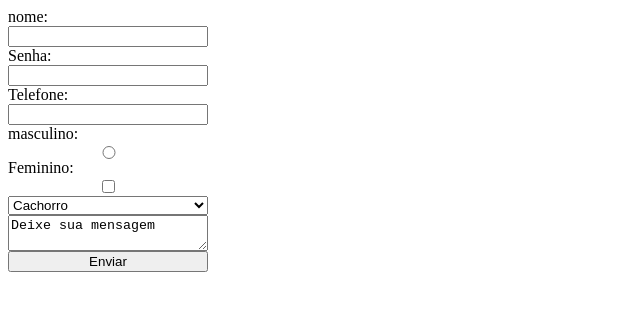
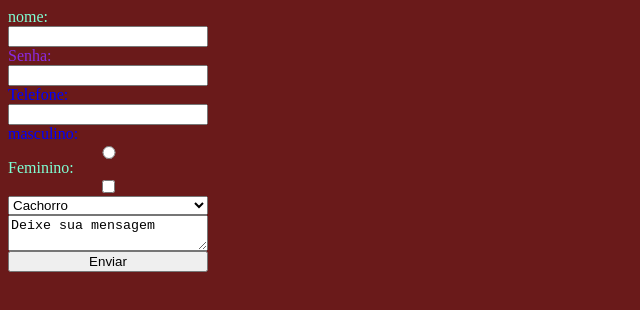
Before and after one commit to Marcos-Little/Aula-tq, a plain HTML site: page index.html in a window 1280 px wide. Shown: the whole page, without its empty margins (0-640 px from the left). Drawn offline with Linux system fonts and the light colour scheme.

Commit message:
aula-css

```diff
--- a/index.html
+++ b/index.html
@@ -4,16 +4,17 @@
     <meta charset="UTF-8">
     <meta name="viewport" content="width=device-width, initial-scale=1.0">
     <title>Teste</title>
+    <link rel="stylesheet" href="style.css">
 </head>
 <body>
     <form action="" style="display: flex; flex-direction: column; width: 200px;">
         <label for="nome">nome:</label>
         <input type="text" name="nome" id="">
-        <label for="senha">Senha:</label>
+        <label for="senha" class="escrita">Senha:</label>
         <input type="password" name="senha" id="">
-        <label for="telefone">Telefone:</label>
+        <label for="telefone" id="texto">Telefone:</label>
         <input type="number" name="telefone" id="">
-        <label for="sexo">masculino:</label>
+        <label for="sexo" class="escrita" id="texto">masculino:</label>
         <input type="radio" name="sexo" id="">
         <label for="sexoF">Feminino:</label>
         <input type="checkbox" name="sexoF" id="">
--- /dev/null
+++ b/style.css
@@ -0,0 +1,15 @@
+body{
+    background-color: rgb(106, 26, 26);
+}
+label{
+    color: aquamarine;
+}
+#texto{
+    color: green;
+}
+.escrita{
+    color: blueviolet;
+}
+#texto{
+    color: blue;
+}
```
